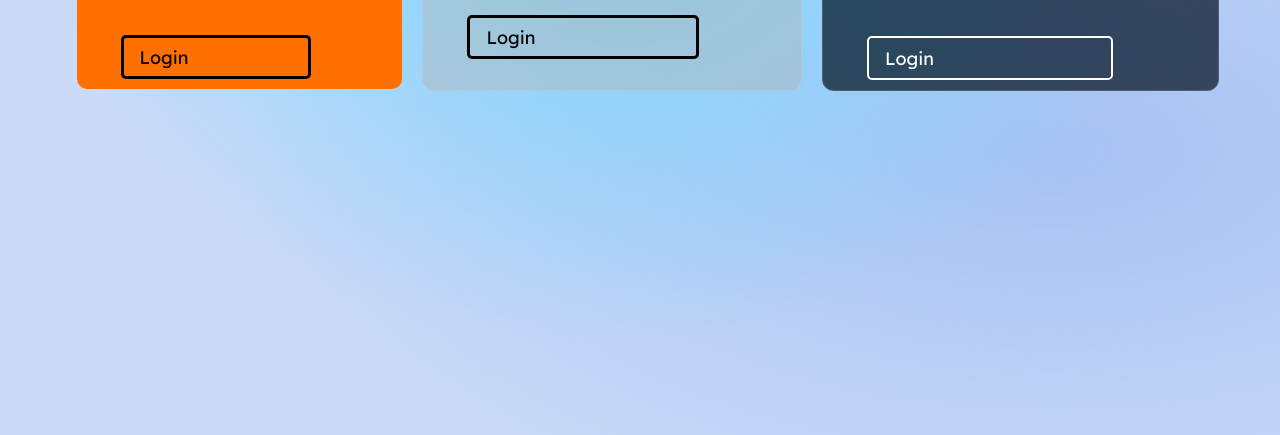
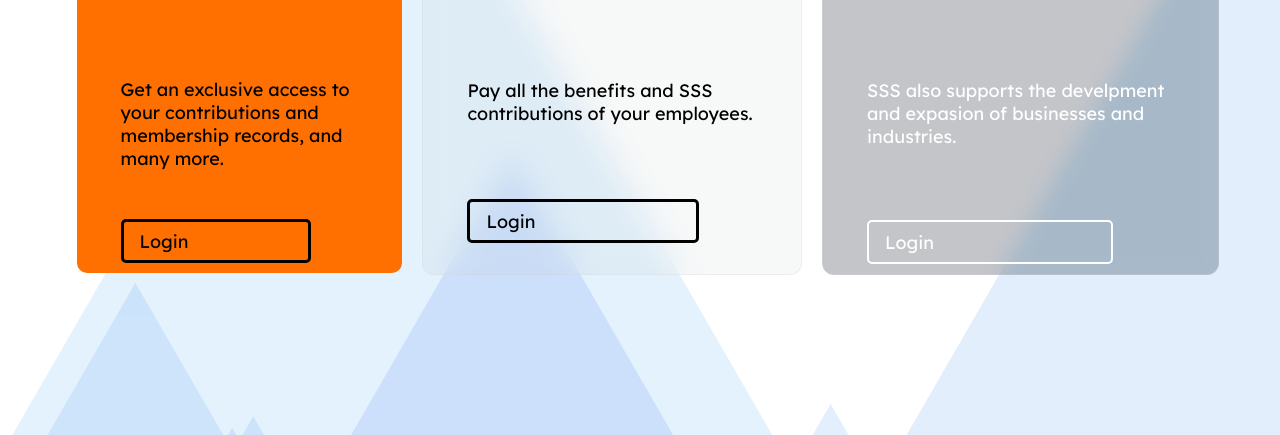
Before and after one commit to sinvaldodev/cards-glassmorphism, a plain HTML site: page index.html in a window 1280 px wide. Shown: the part 381-816 px from the top of the page. Drawn offline with Linux system fonts and the light colour scheme.

Commit message:
Add files via upload

```diff
--- a/style.css
+++ b/style.css
@@ -3,10 +3,10 @@
 body {
     width: 100vw;
     height: 100vh;
-    background-color: #cbdaf7;
-    background-image:
-        radial-gradient(at 47% 33%, hsl(197.14, 98%, 73%) 0, transparent 59%),
-        radial-gradient(at 82% 65%, hsl(218.18, 76%, 80%) 0, transparent 55%);
+    background-image: url(/bg_bggenerator_com.jpg);
+    display: flex;
+    justify-content: center;
+    align-items: center;
 }
 
 .cards {
@@ -40,9 +40,9 @@
     align-items: flex-start;
     margin: 10px;
     padding: 10px 44px;
-    backdrop-filter: blur(13px) saturate(102%);
-    -webkit-backdrop-filter: blur(13px) saturate(102%);
-    background-color: rgba(179, 181, 181, 0.46);
+    backdrop-filter: blur(15px) saturate(102%);
+    -webkit-backdrop-filter: blur(13px) saturate(106%);
+    background-color: rgba(179, 181, 181, 0.1);
     border-radius: 12px;
     border: 1px solid rgba(209, 213, 219, 0.3);
 }
@@ -57,9 +57,9 @@
     margin: 10px;
     padding: 10px 44px;
     border-radius: 10px;
-    backdrop-filter: blur(18px) saturate(180%);
+    backdrop-filter: blur(10px) saturate(180%);
     -webkit-backdrop-filter: blur(18px) saturate(180%);
-    background-color: rgba(17, 25, 40, 0.75);
+    background-color: rgba(17, 25, 40, 0.25);
     border-radius: 12px;
     border: 1px solid rgba(255, 255, 255, 0.125);
 }
```
Also changed, not shown: bg_bggenerator_com.jpg (added).
